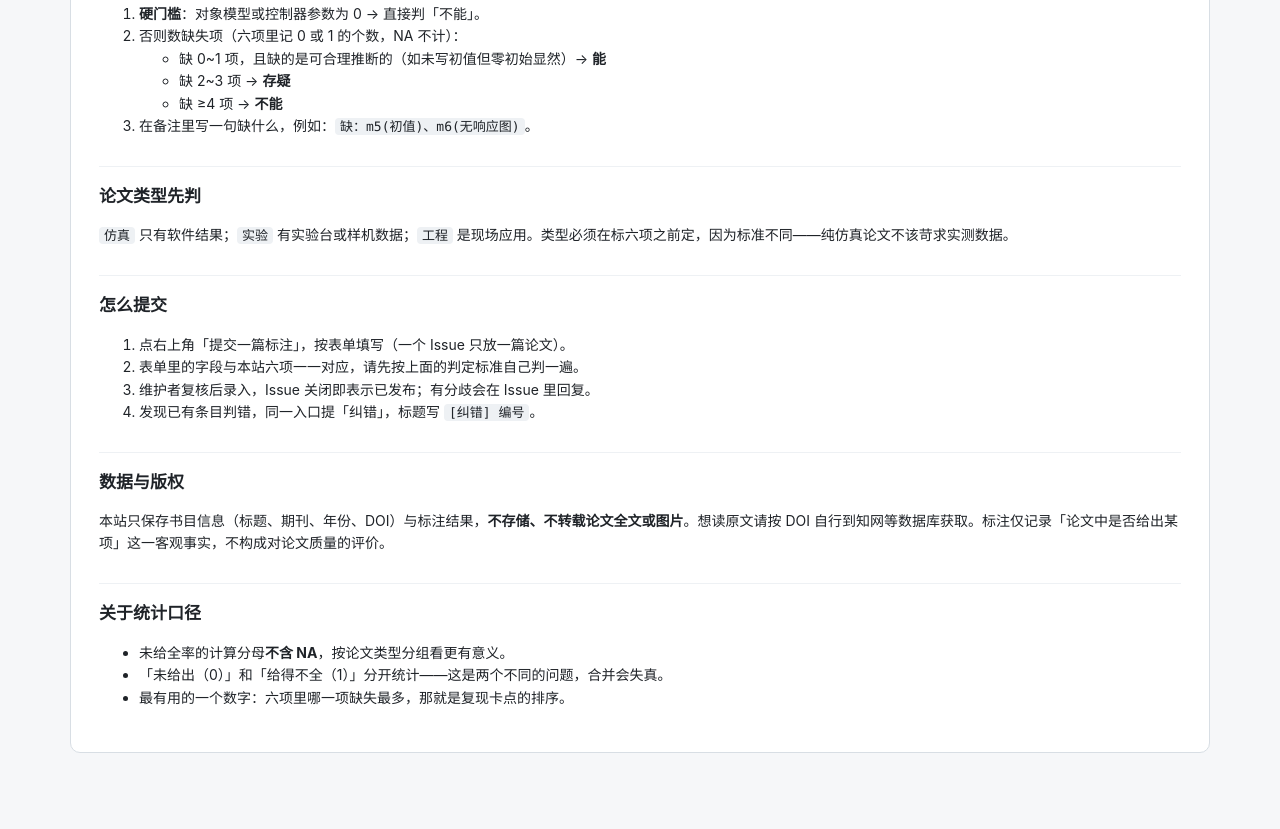
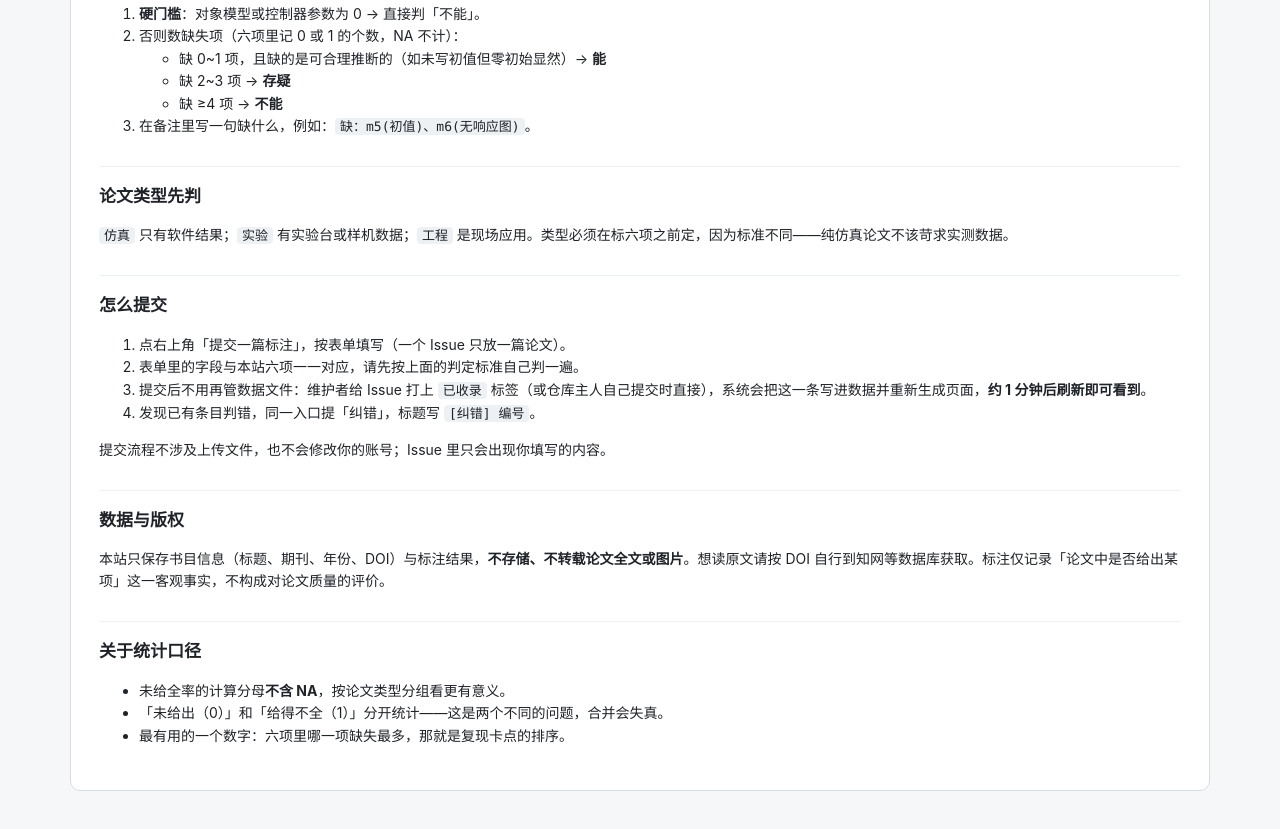
Before and after one commit to 9527264/paper-repro-audit, a plain HTML site: page about.html in a window 1280 px wide. Shown: the part 2559-3388 px from the top of the page. Drawn offline with Linux system fonts and the light colour scheme.

Commit message:
更新 about.html

```diff
--- a/about.html
+++ b/about.html
@@ -122,9 +122,10 @@
   <ol>
     <li>点右上角「提交一篇标注」，按表单填写（一个 Issue 只放一篇论文）。</li>
     <li>表单里的字段与本站六项一一对应，请先按上面的判定标准自己判一遍。</li>
-    <li>维护者复核后录入，Issue 关闭即表示已发布；有分歧会在 Issue 里回复。</li>
+    <li>提交后不用再管数据文件：维护者给 Issue 打上 <code>已收录</code> 标签（或仓库主人自己提交时直接），系统会把这一条写进数据并重新生成页面，<strong>约 1 分钟后刷新即可看到</strong>。</li>
     <li>发现已有条目判错，同一入口提「纠错」，标题写 <code>[纠错] 编号</code>。</li>
   </ol>
+  <p class="hint">提交流程不涉及上传文件，也不会修改你的账号；Issue 里只会出现你填写的内容。</p>
 
   <h2>数据与版权</h2>
   <p>本站只保存书目信息（标题、期刊、年份、DOI）与标注结果，<strong>不存储、不转载论文全文或图片</strong>。想读原文请按 DOI 自行到知网等数据库获取。标注仅记录「论文中是否给出某项」这一客观事实，不构成对论文质量的评价。</p>
```
